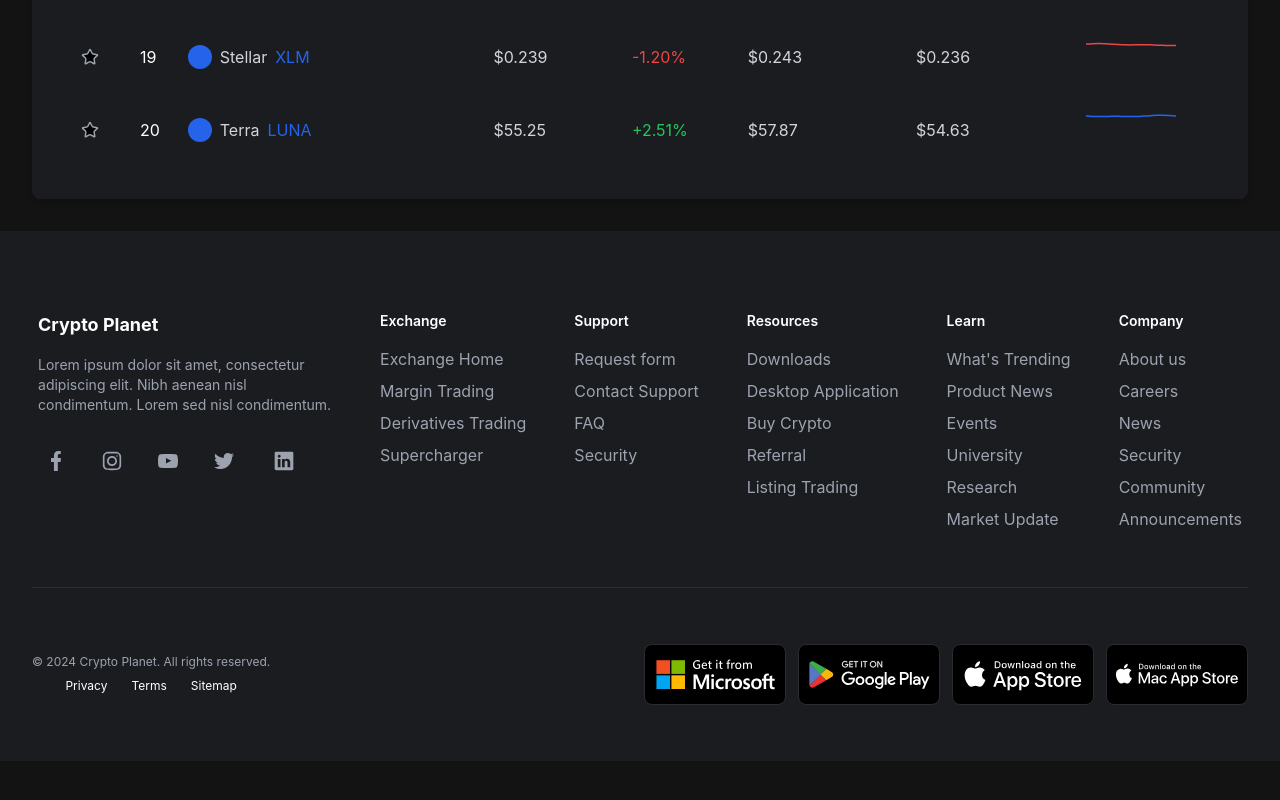
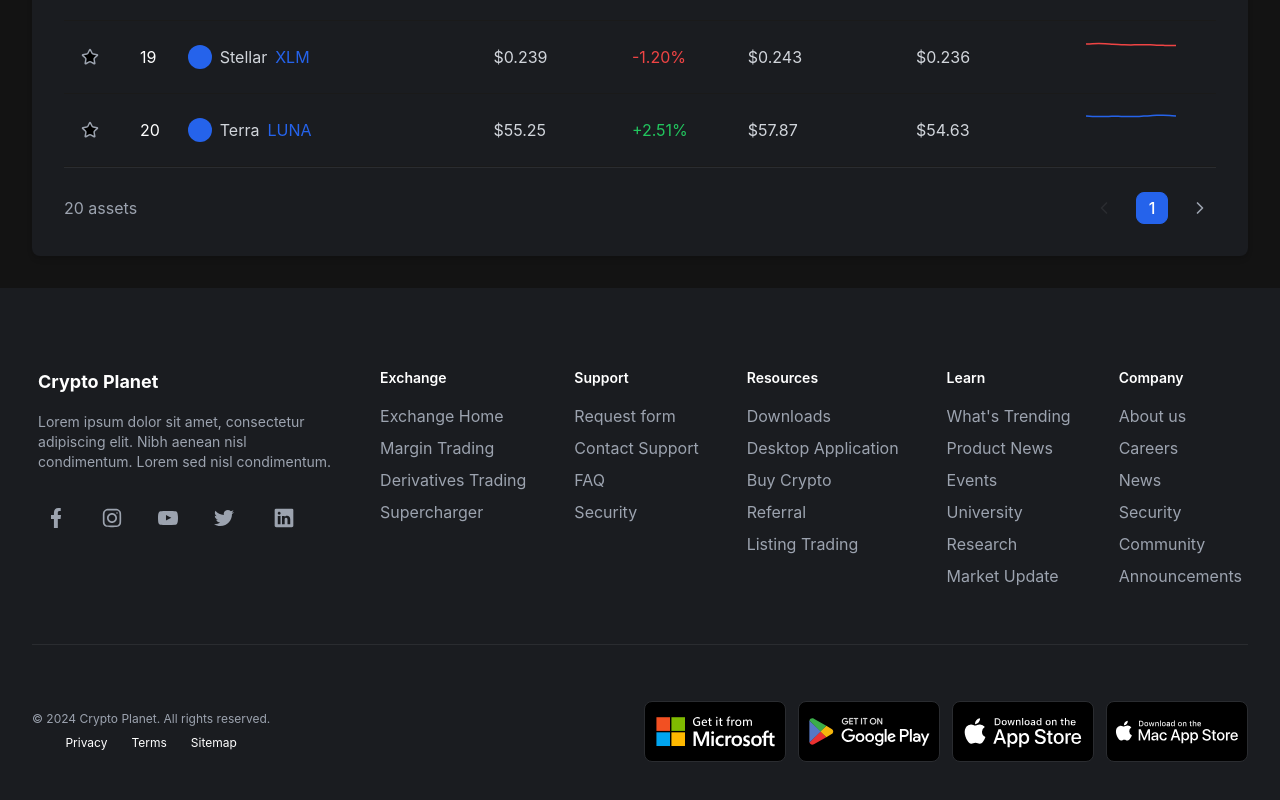
Before and after one commit to fabiodelllima/crypto-planet-frontend, a React (Vite) app in the folder crypto-planet/: page /market in a window 1280 px wide. Shown: the part 2069-2869 px from the top of the page. Before the commit the page ends 2830 px from the top, so only its background shows below. Built offline with nearby package versions, Linux system fonts and the light colour scheme.

Commit message:
feat: Implementação de paginação na tabela da página Market

```diff
--- a/crypto-planet/src/pages/Market/Table/MarketTable.tsx
+++ b/crypto-planet/src/pages/Market/Table/MarketTable.tsx
@@ -7,9 +7,12 @@ import {
   useReactTable,
   getSortedRowModel,
   SortingState,
+  PaginationState,
+  getPaginationRowModel,
 } from "@tanstack/react-table";
 
 import columns from "./MarketTableCols";
+import TablePagination from "../../../components/common/TablePagination";
 
 interface MarketTableProps {
   filters: IMarketFilters;
@@ -17,6 +20,10 @@ interface MarketTableProps {
 
 const MarketTable = ({ filters }: MarketTableProps) => {
   const [sorting, setSorting] = useState<SortingState>([]);
+  const [{ pageIndex, pageSize }, setPagination] = useState<PaginationState>({
+    pageIndex: 0,
+    pageSize: 20,
+  });
 
   const filteredData = useMemo(() => {
     let data = [...tableData];
@@ -49,10 +56,15 @@ const MarketTable = ({ filters }: MarketTableProps) => {
   const table = useReactTable({
     data: filteredData,
     columns,
-    state: { sorting },
+    state: {
+      sorting,
+      pagination: { pageIndex, pageSize },
+    },
     onSortingChange: setSorting,
+    onPaginationChange: setPagination,
     getCoreRowModel: getCoreRowModel(),
     getSortedRowModel: getSortedRowModel(),
+    getPaginationRowModel: getPaginationRowModel(),
   });
 
   return (
@@ -91,6 +103,15 @@ const MarketTable = ({ filters }: MarketTableProps) => {
           ))}
         </tbody>
       </table>
+      <TablePagination
+        table={table}
+        totalItems={filteredData.length}
+        pageSize={pageSize}
+        pageIndex={pageIndex}
+        pageSizeOptions={[5, 10, 20, 30]}
+        showPageSize={true}
+        showPageNumbers={true}
+      />
     </div>
   );
 };
```
